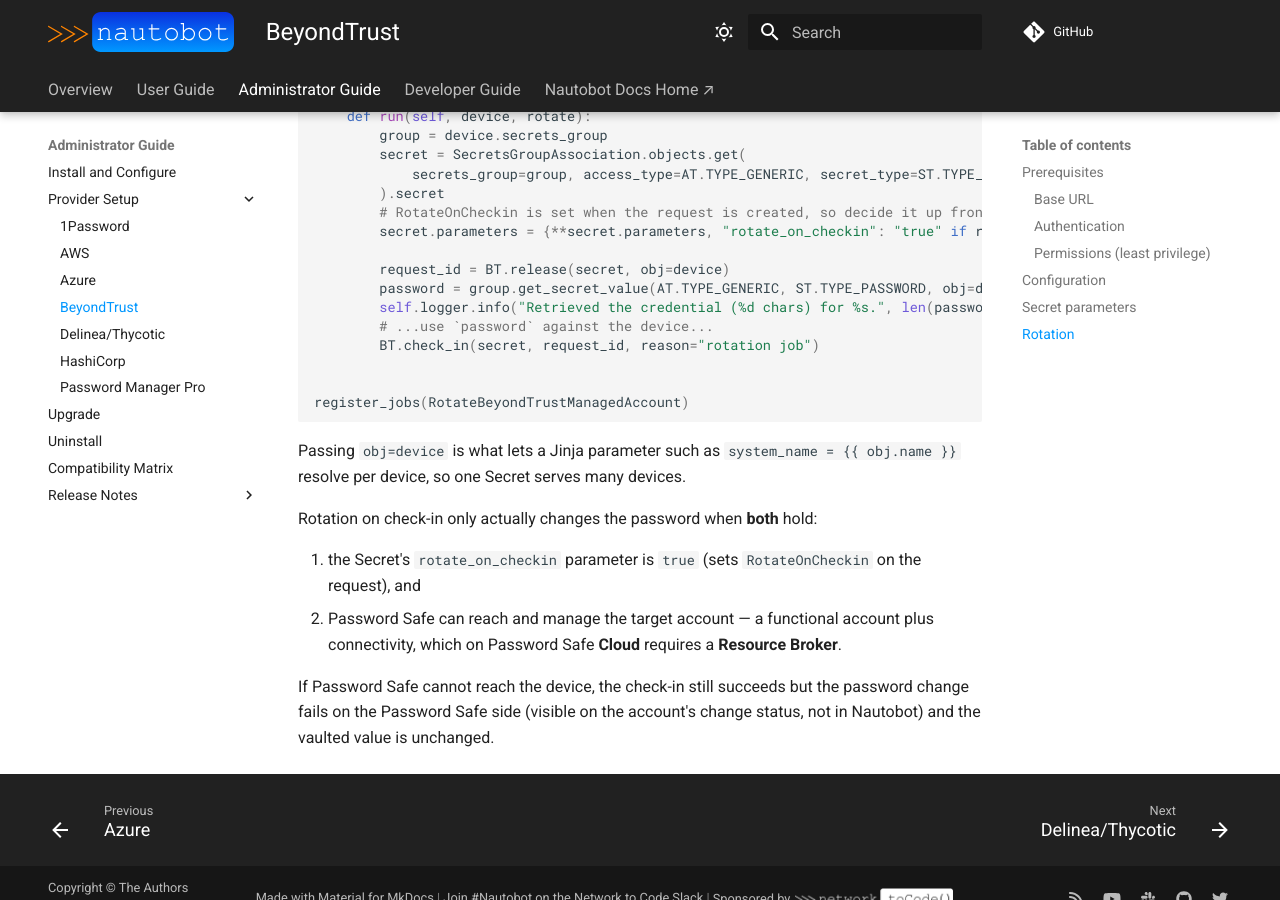
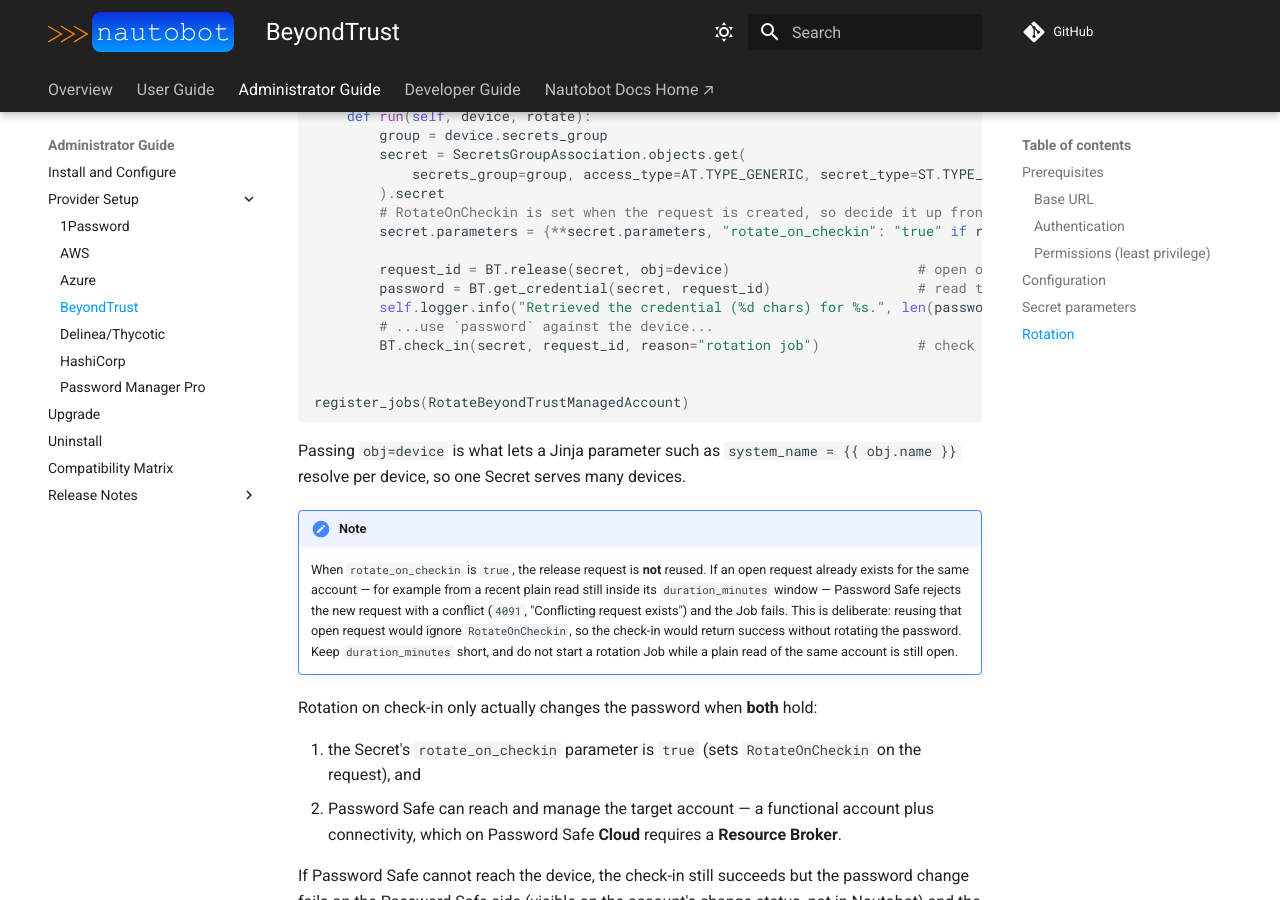
Before and after one commit to nautobot/nautobot-app-secrets-providers, an MkDocs documentation site: the page built from docs/admin/providers/beyondtrust_setup.md, in a window 1280 px wide and 900 px high, scrolled down 3995 px. Built offline with MkDocs 1.6.1 and Material for MkDocs 9.7.7, drawn with Linux system fonts in a browser that asks for light colours; comment, search, counter and statistics services are not loaded.

Commit message:
Update BeyondTrust docs for the rotation lifecycle and validation wording
- Rewrite the rotation Job example to use get_credential(), so one release request serves the whole lifecycle.
- Document that a rotation request is not reused, and that an already-open request causes a 4091 conflict.
- Reword the on-prem note to 'not been explicitly validated here'.

```diff
--- a/docs/admin/providers/beyondtrust_setup.md
+++ b/docs/admin/providers/beyondtrust_setup.md
@@ -163,11 +163,11 @@ class RotateBeyondTrustManagedAccount(Job):
         # RotateOnCheckin is set when the request is created, so decide it up front.
         secret.parameters = {**secret.parameters, "rotate_on_checkin": "true" if rotate else "false"}
 
-        request_id = BT.release(secret, obj=device)                                       # open the request
-        password = group.get_secret_value(AT.TYPE_GENERIC, ST.TYPE_PASSWORD, obj=device)  # reuses it (ConflictOption: reuse)
+        request_id = BT.release(secret, obj=device)                       # open one request
+        password = BT.get_credential(secret, request_id)                  # read the credential for that request
         self.logger.info("Retrieved the credential (%d chars) for %s.", len(password), device.name)
         # ...use `password` against the device...
-        BT.check_in(secret, request_id, reason="rotation job")                            # check in -> rotate if configured + reachable
+        BT.check_in(secret, request_id, reason="rotation job")            # check in -> rotate if configured + reachable
 
 
 register_jobs(RotateBeyondTrustManagedAccount)
@@ -175,6 +175,15 @@ register_jobs(RotateBeyondTrustManagedAccount)
 
 Passing `obj=device` is what lets a Jinja parameter such as `system_name = {{ obj.name }}` resolve per
 device, so one Secret serves many devices.
+
+!!! note
+    When `rotate_on_checkin` is `true`, the release request is **not** reused. If an open request
+    already exists for the same account — for example from a recent plain read still inside its
+    `duration_minutes` window — Password Safe rejects the new request with a conflict (`4091`,
+    "Conflicting request exists") and the Job fails. This is deliberate: reusing that open request
+    would ignore `RotateOnCheckin`, so the check-in would return success without rotating the password.
+    Keep `duration_minutes` short, and do not start a rotation Job while a plain read of the same
+    account is still open.
 
 Rotation on check-in only actually changes the password when **both** hold:
 
```
